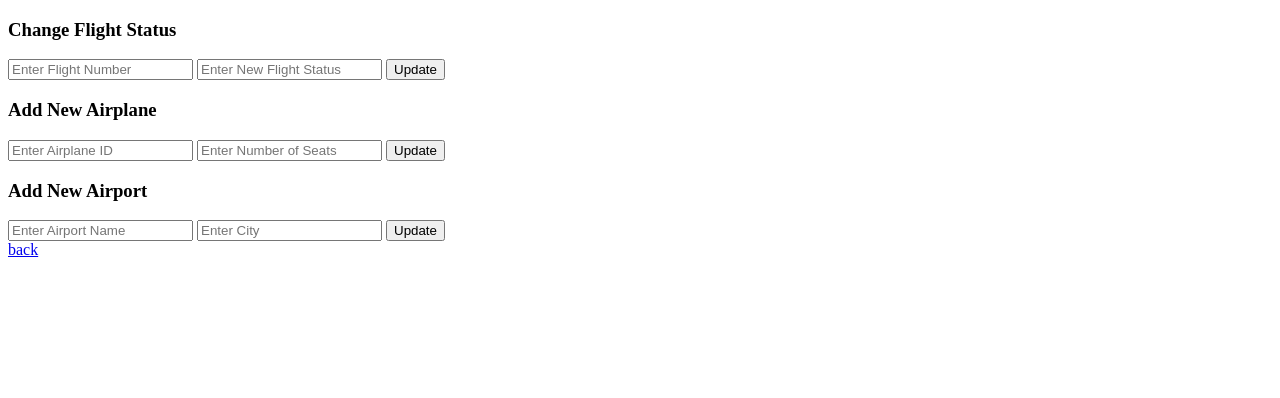
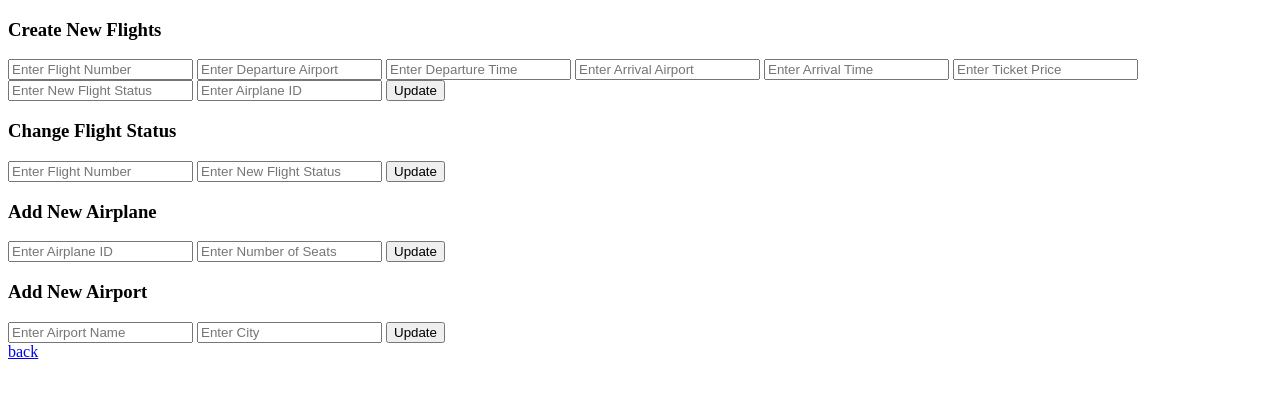
Before and after one commit to X-czh/Air-Ticket-Reservation-System, a Flask app: template air_ticket/templates/airline_staff/update.html in a window 1280 px wide. Shown: the top 398 px of the page. Run offline with Flask 2, Linux system fonts and the light colour scheme; the template is opened without the code that fills it, so the values that code supplies are empty.

Commit message:
Add files via upload

```diff
--- a/air_ticket/templates/airline_staff/update.html
+++ b/air_ticket/templates/airline_staff/update.html
@@ -4,10 +4,26 @@
 <title>Booking Agent: Update</title>
 </head>
 <body>
+
+
+<form action="createNewFlights" method="POST">
+    <h3>Create New Flights</h3>
+    <input type="text" name="flight_num" placeholder="Enter Flight Number" />
+    <input type="text" name="departure_airport" placeholder="Enter Departure Airport" />
+    <input type="datetime" name="departure_time" placeholder="Enter Departure Time" />
+    <input type="text" name="arrival_airport" placeholder="Enter Arrival Airport" />
+    <input type="datetime" name="arrival_time" placeholder="Enter Arrival Time">
+    <input type="text" name="price" placeholder="Enter Ticket Price" />
+    <input type="text" name="status" placeholder="Enter New Flight Status" />
+    <input type="text" name="airplane_id" placeholder="Enter Airplane ID">
+    <input type="submit" value="Update"/>
+</form>
+
+
 <form action="changeFlightStatus" method="POST">
     <h3>Change Flight Status</h3>
     <input type="text" name="flight_num" placeholder="Enter Flight Number" />
-    <input type="text" name="status" placeholder="Enter New Flight Status " />
+    <input type="text" name="status" placeholder="Enter New Flight Status" />
     <input type="submit" value="Update"/>
 </form>
 
```
